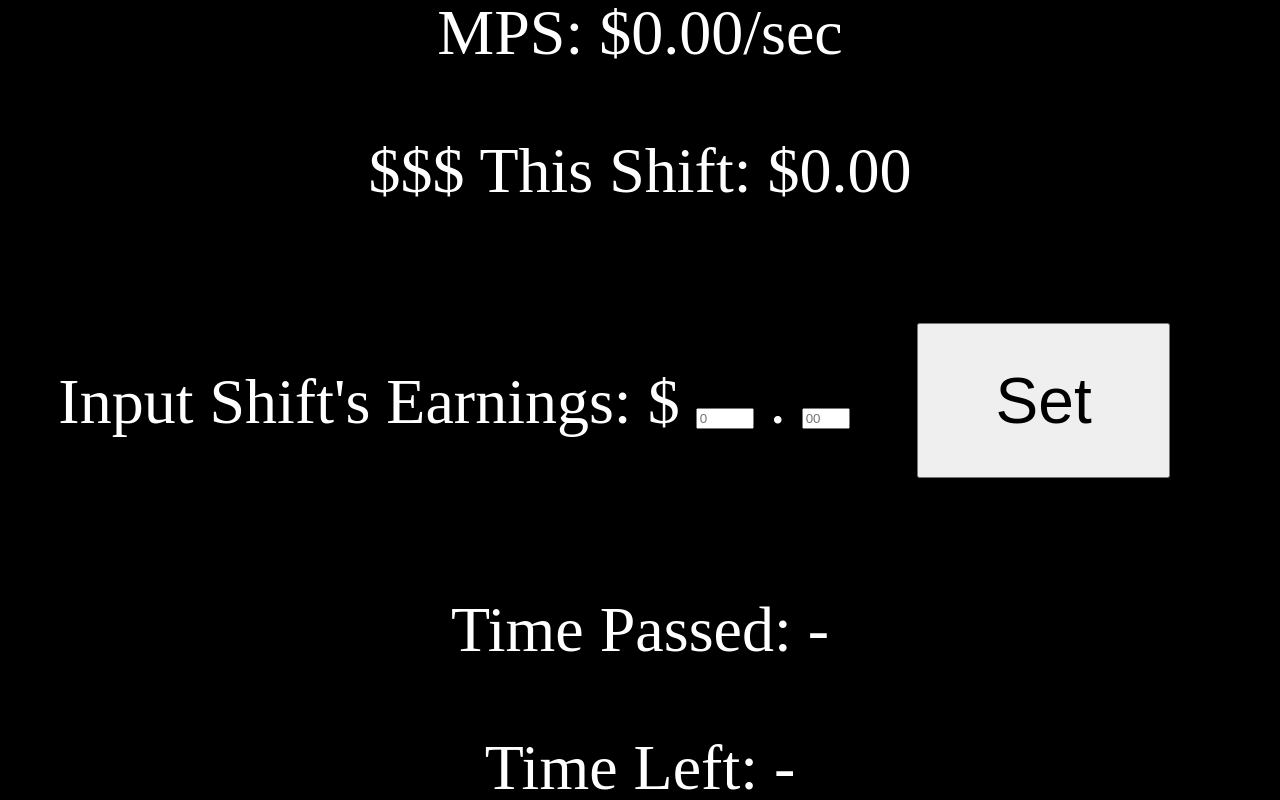
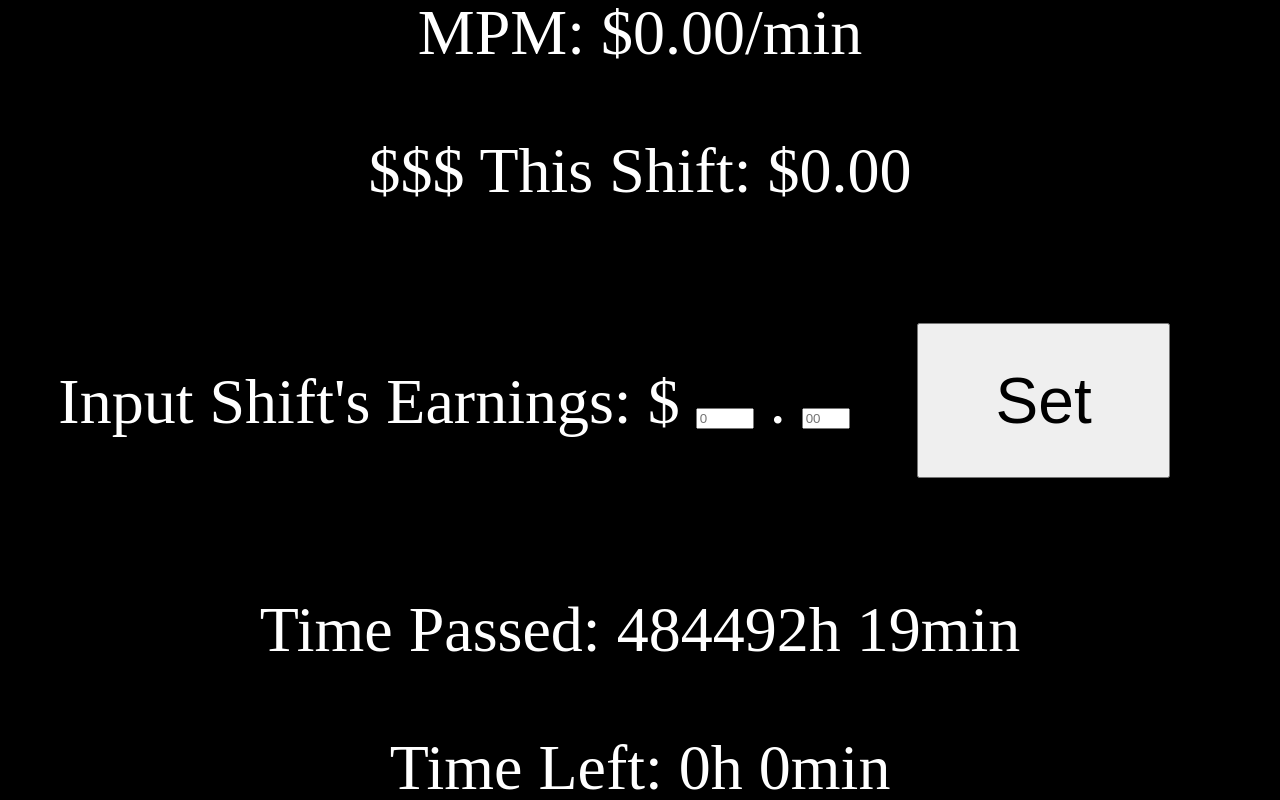
Before and after one commit to cocogatling/mps, a plain HTML site: page index.html in a window 1280 px wide. Both pictures are taken after a click on the button "Set". Shown: the part 410-1210 px from the top of the page. Drawn offline with Linux system fonts and the light colour scheme.

Commit message:
with live function

```diff
--- a/index.html
+++ b/index.html
@@ -13,7 +13,7 @@
 
     <hr>
 
-    <p id="mpsDisplay">MPS: $0.00/sec</p>
+    <p id="mpmDisplay">MPM: $0.00/min</p>
 
 
     <p id="thisShiftDisplay">$$$ This Shift: $0.00</p>
@@ -53,7 +53,7 @@
     </div>
 
     <hr>
-    <div>Version 0.2</div>
+    <div>Version 0.3</div>
 
     <script src="main.js" charset="utf-8" type="text/javascript"></script>
   </body>
--- a/main.js
+++ b/main.js
@@ -9,9 +9,10 @@ function applyShiftEarnings() {
     totalEarnings = dollars + cents / 100;
 
     document.getElementById("thisShiftDisplay").textContent = "$$$ This Shift: $" + totalEarnings.toFixed(2);
+
+    // Trigger live update right after setting earnings
+    updateTimeDisplays();
   }
-
-
 function toggleTimeInputs() {
   const settings = document.getElementById("timeSettings");
   settings.style.display = settings.style.display === "none" ? "block" : "none";
@@ -40,6 +41,12 @@ function getDateFromInput(hour, min, ampm) {
   startDate = getDateFromInput(startH, startMin, startAmPm);
   endDate = getDateFromInput(endH, endMin, endAmPm);
 
+  // Sanity check
+  if (endDate <= startDate) {
+    alert("End time must be after start time.");
+    return;
+  }
+
   // Start or restart interval
   if (updateInterval) clearInterval(updateInterval);
   updateTimeDisplays(); // Run immediately once
@@ -67,12 +74,15 @@ function updateTimeDisplays() {
   document.getElementById("timePassed").textContent = "Time Passed: " + msToTime(timePassedMS);
   document.getElementById("timeLeft").textContent = "Time Left: " + msToTime(timeLeftMS);
 
-    // ✅ Calculate mps based on full shift
-    const mps = totalEarnings / (totalShiftMS / 1000); // earnings divided by full shift time in seconds
-    document.getElementById("mpsDisplay").textContent = "MPS: $" + mps.toFixed(4) + "/sec";
+  // ✅ Calculate MPM (Money per minute)
+  const totalShiftMin = totalShiftMS / 60000;
+  const mpm = totalEarnings / totalShiftMin;
 
-    // ✅ Use mps * time passed (in seconds) for earned so far
-    const earnedSoFar = roundToNearestFiveCents((timePassedMS / 1000) * mps);
+  document.getElementById("mpmDisplay").textContent = "MPM: $" + mpm.toFixed(2) + "/min";
+
+  // ✅ Use MPM * time passed (in minutes) for earned so far
+  const minutesPassed = timePassedMS / 60000;
+  const earnedSoFar = roundToNearestFiveCents(minutesPassed * mpm);
   const leftToEarn = roundToNearestFiveCents(Math.max(0, totalEarnings - earnedSoFar));
 
   document.getElementById("earnedSoFarDisplay").textContent = "$$$ Earned so far: $" + earnedSoFar.toFixed(2);
```
Also changed, not shown: manifest.json. Lines whose indentation alone changed are shown as unchanged.
